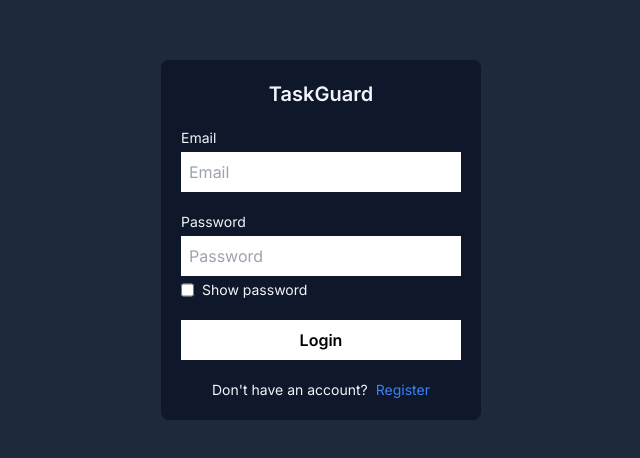
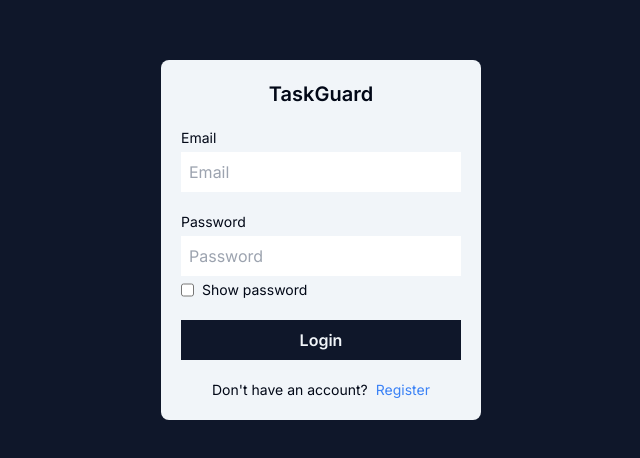
Before and after one commit to nerwinalamas/taskguard, a Next.js app: page /login in a window 1280 px wide. Shown: the part 160-618 px from the top of the page, without its empty margins (319-959 px from the left). Built offline with nearby package versions, Linux system fonts and the light colour scheme.

Commit message:
styles: update styling

```diff
--- a/app/(auth)/login/page.tsx
+++ b/app/(auth)/login/page.tsx
@@ -1,4 +1,4 @@
-"use client"
+"use client";
 
 import Link from "next/link";
 import { login } from "./actions";
@@ -8,8 +8,8 @@ const Login = () => {
     const [isPasswordShowing, setIsPasswordShowing] = useState(false);
 
     return (
-        <div className="min-h-screen flex items-center justify-center bg-slate-800 text-slate-100">
-            <form className="w-80 p-5 rounded-lg flex flex-col gap-5 bg-slate-900">
+        <div className="min-h-screen flex items-center justify-center">
+            <form className="w-80 p-5 rounded-lg flex flex-col gap-5 bg-slate-100">
                 <h1 className="text-center text-xl font-semibold">TaskGuard</h1>
                 <div className="flex flex-col gap-1">
                     <label htmlFor="email" className="text-sm cursor-pointer">
@@ -21,7 +21,7 @@ const Login = () => {
                         id="email"
                         required
                         placeholder="Email"
-                        className="p-2 text-slate-900"
+                        className="p-2"
                     />
                 </div>
                 <div className="flex flex-col gap-1">
@@ -37,7 +37,7 @@ const Login = () => {
                         id="password"
                         required
                         placeholder="Password"
-                        className="p-2 text-slate-900"
+                        className="p-2"
                     />
                     <div className="flex gap-2">
                         <input
@@ -45,7 +45,9 @@ const Login = () => {
                             id="showPassword"
                             className="cursor-pointer"
                             checked={isPasswordShowing}
-                            onChange={e => setIsPasswordShowing(e.target.checked)}
+                            onChange={(e) =>
+                                setIsPasswordShowing(e.target.checked)
+                            }
                         />
                         <label
                             htmlFor="showPassword"
@@ -58,7 +60,7 @@ const Login = () => {
 
                 <button
                     formAction={login}
-                    className="p-2 font-semibold bg-white text-black"
+                    className="p-2 font-semibold bg-slate-900 text-slate-100"
                 >
                     Login
                 </button>
--- a/app/(auth)/register/page.tsx
+++ b/app/(auth)/register/page.tsx
@@ -8,8 +8,8 @@ const Register = () => {
     const [isPasswordShowing, setIsPasswordShowing] = useState(false);
 
     return (
-        <div className="min-h-screen flex items-center justify-center bg-slate-800 text-slate-100">
-            <form className="w-80 p-5 rounded-lg flex flex-col gap-5 bg-slate-900">
+        <div className="min-h-screen flex items-center justify-center">
+            <form className="w-80 p-5 rounded-lg flex flex-col gap-5 bg-slate-100">
                 <h1 className="text-center text-xl font-semibold">TaskGuard</h1>
                 <div className="flex flex-col gap-1">
                     <label htmlFor="email" className="text-sm cursor-pointer">
@@ -21,7 +21,7 @@ const Register = () => {
                         id="email"
                         required
                         placeholder="Email"
-                        className="p-2 text-slate-900"
+                        className="p-2"
                     />
                 </div>
                 <div className="flex flex-col gap-1">
@@ -37,7 +37,7 @@ const Register = () => {
                         id="password"
                         required
                         placeholder="Password"
-                        className="p-2 text-slate-900"
+                        className="p-2"
                     />
                     <div className="flex gap-2">
                         <input
@@ -59,7 +59,7 @@ const Register = () => {
                 </div>
                 <button
                     formAction={signup}
-                    className="p-2 font-semibold bg-white text-black"
+                    className="p-2 font-semibold bg-slate-900 text-slate-100"
                 >
                     Register
                 </button>
```
